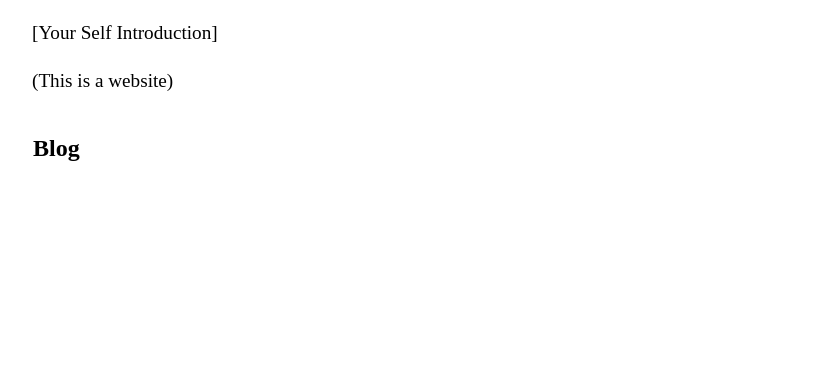
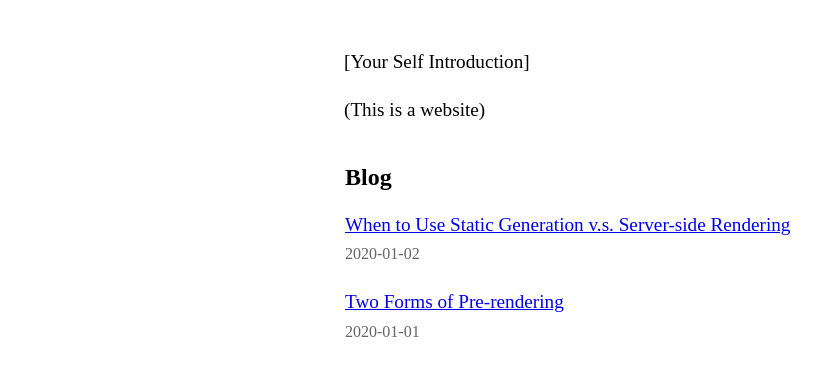
Before and after one commit to mackbex/React, a Next.js app: page / in a window 1280 px wide. Shown: the top 376 px of the page, without its empty margins (8-829 px from the left). Built offline with nearby package versions, Linux system fonts and the light colour scheme.

Commit message:
feat: next page routing

```diff
--- /dev/null
+++ b/lib/post.ts
@@ -0,0 +1,63 @@
+import path from "path";
+import fs from "fs";
+import matter from 'gray-matter'
+import {remark} from "remark";
+import remarkHtml from "remark-html";
+
+const postDir = path.join(process.cwd(), 'posts')
+
+export function getSortedPostsData() {
+    const fileNames = fs.readdirSync(postDir)
+
+    const allPostsData = fileNames.map(fileName => {
+        const id = fileName.replace(/\.md$/,'')
+
+        const fullPath = path.join(postDir, fileName)
+        const fileContents = fs.readFileSync(fullPath, 'utf8')
+
+        const matterResult = matter(fileContents)
+
+        return {
+            id,
+            ...matterResult.data as { date: string; title: string}
+        }
+    })
+
+    return allPostsData.sort((a, b) => {
+        if(a.date < b.date) {
+            return 1
+        }
+        else {
+            return -1
+        }
+    })
+}
+
+export function getAllPostIds() {
+    const fileNames = fs.readdirSync(postDir)
+    return fileNames.map(fileName => {
+        return {
+            params: {
+                id: fileName.replace(/\.md$/,'')
+            }
+        }
+    })
+
+}
+
+export async function getPostData(id: string) {
+    const fullPath = path.join(postDir, `${id}.md`)
+    const fileContents = fs.readFileSync(fullPath, 'utf8')
+
+    const matterResult = matter(fileContents)
+    const processedContent = await remark()
+        .use(remarkHtml)
+        .process(matterResult.content)
+    const contentHtml = processedContent.toString()
+
+    return {
+        id,
+        contentHtml,
+        ...(matterResult.data as {date: string, title: string})
+    }
+}
--- a/next.config.js
+++ b/next.config.js
@@ -1,6 +1,11 @@
 /** @type {import('next').NextConfig} */
 const nextConfig = {
   reactStrictMode: true,
+  webpack5: true,
+  webpack: (config) => {
+    config.resolve.fallback = { fs: false };
+    return config;
+  },
   compiler: {
     styledComponents: true
   }
--- a/package.json
+++ b/package.json
@@ -14,9 +14,12 @@
     "@types/react-dom": "18.2.7",
     "eslint": "8.49.0",
     "eslint-config-next": "13.4.19",
+    "gray-matter": "^4.0.3",
     "next": "13.4.19",
     "react": "18.2.0",
     "react-dom": "18.2.0",
+    "remark": "^14.0.3",
+    "remark-html": "^15.0.2",
     "styled-components": "^6.0.8",
     "typescript": "5.2.2"
   }
--- a/pages/index.tsx
+++ b/pages/index.tsx
@@ -1,10 +1,29 @@
 import Head from 'next/head'
 import {Inter} from 'next/font/google'
 import styled from "styled-components";
+import {getSortedPostsData} from "@/lib/post";
+import {GetStaticProps} from "next";
+import Link from "next/link";
 
 const inter = Inter({subsets: ['latin']})
 
-export default function Home() {
+
+export const getStaticProps: GetStaticProps = async () => {
+    const allPostsData = getSortedPostsData()
+    return {
+        props: {
+            allPostsData
+        }
+    }
+}
+
+export default function Home({allPostsData}: {
+    allPostsData: {
+        id: string,
+        title: string,
+        date: string
+    }[]
+}) {
     return (
         <HomeContainer>
             <Head>
@@ -19,24 +38,42 @@
                     (This is a website)
                 </p>
             </HeadingMd>
-            <HeadingMd padding={1}>
+            <HeadingMd $padding={1}>
                 <HeadingLarge>Blog</HeadingLarge>
                 <List>
-
+                    {allPostsData.map(({id, title, date}) => (
+                        <ListItem key={id}>
+                            <Link href={`/posts/${id}`}>
+                                {title}
+                            </Link>
+                            <br/>
+                            <Date>{date}</Date>
+                        </ListItem>
+                    ))}
                 </List>
             </HeadingMd>
         </HomeContainer>
     )
 }
 
+const ListItem = styled.li`
+  margin: 0 0 1.25rem
+`
+
+const Date = styled.small`
+    color: #666;
+`
+
 const HomeContainer = styled.div`
   padding: 0 2rem;
+  max-width: 36rem;
+  margin: 3rem auto;
 `;
 
-const HeadingMd = styled.section<{ padding?: number }>`
+const HeadingMd = styled.section<{ $padding?: number }>`
   font-size: 1.2rem;
   line-height: 1.5;
-  padding: ${(props) => props.padding ? `${props.padding}px` : 0};
+  padding: ${(props) => props.$padding ? `${props.$padding}px` : 0};
 `
 
 const HeadingLarge = styled.h2`
```
Also changed, not shown: pages/posts/[id].tsx (added, +62 -0 lines), 1 other file (tests, documents, lock files or other folders).
